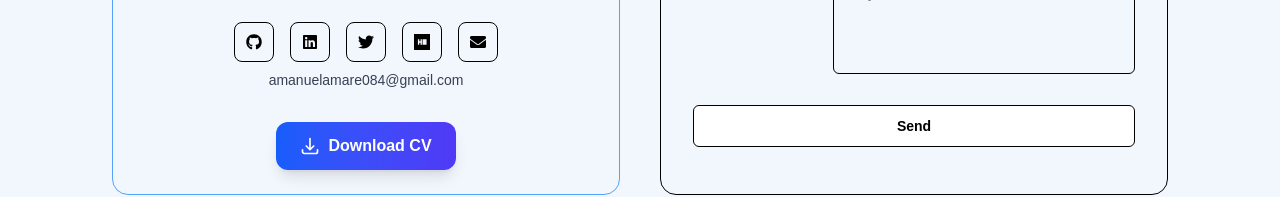
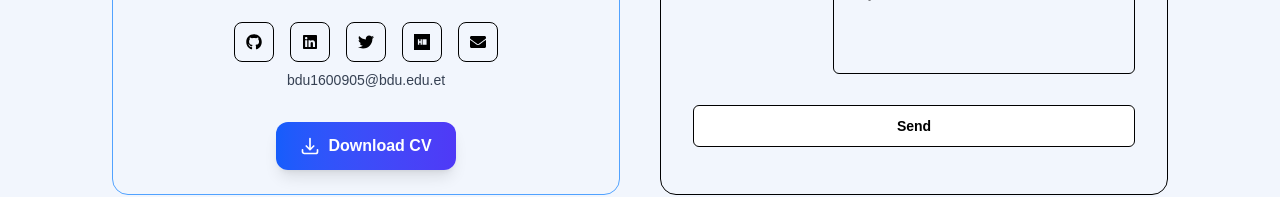
Before and after one commit to amanuel1221/amanuel-portfolio, a React (Vite) app: page / in a window 1280 px wide. Shown: the part 7112-7309 px from the top of the page. Built offline with nearby package versions, Linux system fonts and the light colour scheme.

Commit message:
chore: adjust and add texts for readability

```diff
--- a/src/components/Contact.jsx
+++ b/src/components/Contact.jsx
@@ -88,7 +88,7 @@ const Contact = () => {
   };
 
   return (
-    <section className="bg-[#f2f6fd] py-24 px-4 flex flex-col items-center">
+    <section  id="contact" className="bg-[#f2f6fd] py-24 px-4 flex flex-col items-center">
       <div className="text-center mb-16">
         <h1 className="text-4xl font-bold">Let’s Work Together</h1>
         <p className="text-gray-500 mt-3">
@@ -167,7 +167,7 @@ const Contact = () => {
             </a>
 
             <a
-              href="mailto:amanuelamare084@gmail.com"
+              href="mailto:bdu1600905@bdu.edu.et"
               className="w-10 h-10 flex items-center justify-center border rounded-lg hover:border-blue-500 hover:text-blue-500 transition"
               data-testid="email"
               aria-label="mailing service"
@@ -176,7 +176,7 @@ const Contact = () => {
             </a>
           </div>
           <p className="text-gray-700 text-sm mt-2 text-center">
-            amanuelamare084@gmail.com
+           bdu1600905@bdu.edu.et
           </p>
 
           <div className="mt-8 flex justify-center">
@@ -207,7 +207,7 @@ const Contact = () => {
         <div className="border rounded-2xl p-8">
           <h2 className="text-center font-semibold mb-8">Lets work together</h2>
 
-          <form data-testid="contact-form" onSubmit={handleSubmit} className="space-y-6">
+          <form  data-testid="contact-form" onSubmit={handleSubmit} className="space-y-6">
             <div className="flex flex-col md:flex-row md:items-center gap-3">
               <label className="md:w-32 text-center md:text-right font-medium">
                 Name:
--- a/src/components/Footer.jsx
+++ b/src/components/Footer.jsx
@@ -100,7 +100,7 @@ const Footer = () => {
       </a>
 
       <a
-        href="mailto:amanuelamare084@gmail.com"
+        href="mailto:bdu1600905@bdu.edu.et"
         className="w-10 h-10 flex items-center justify-center rounded-lg  hover:border-blue-500 hover:text-blue-500 transition-colors duration-300"
         aria-label="Email"
         data-testid="Email"
```
